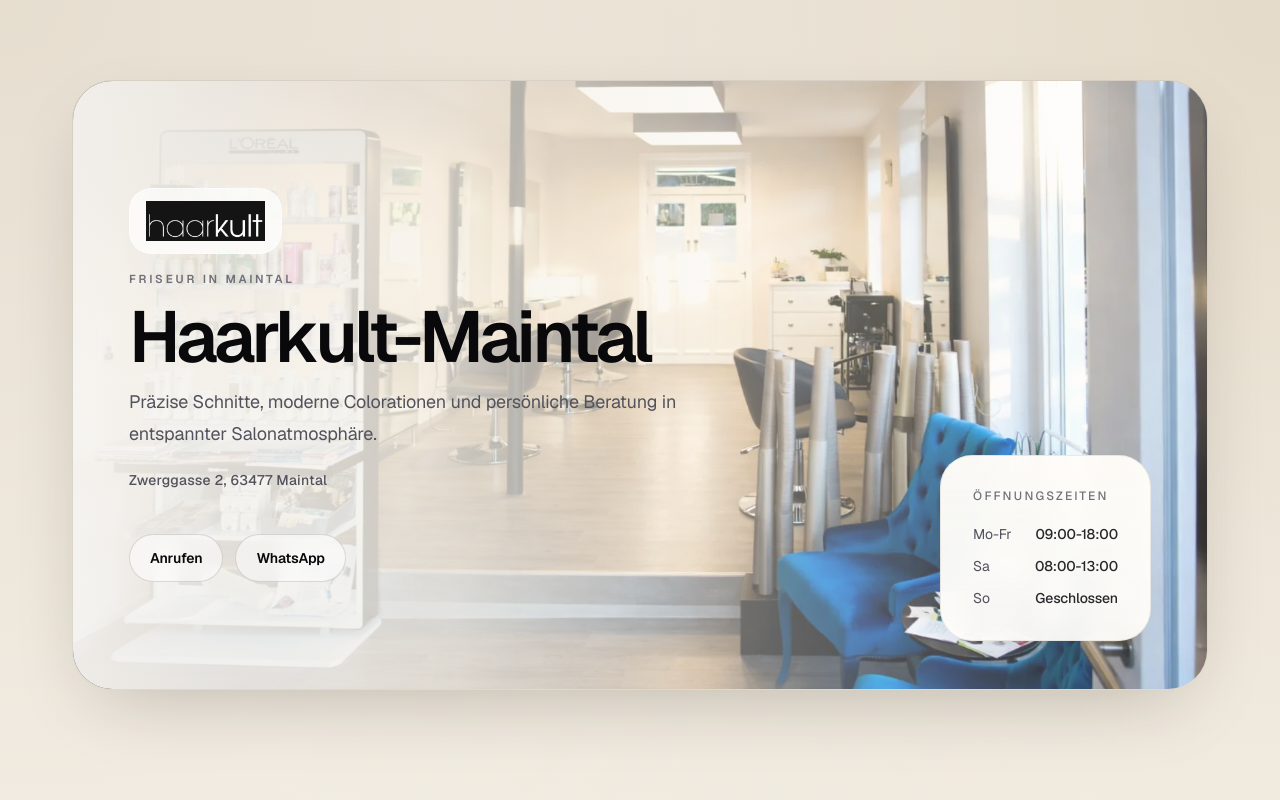
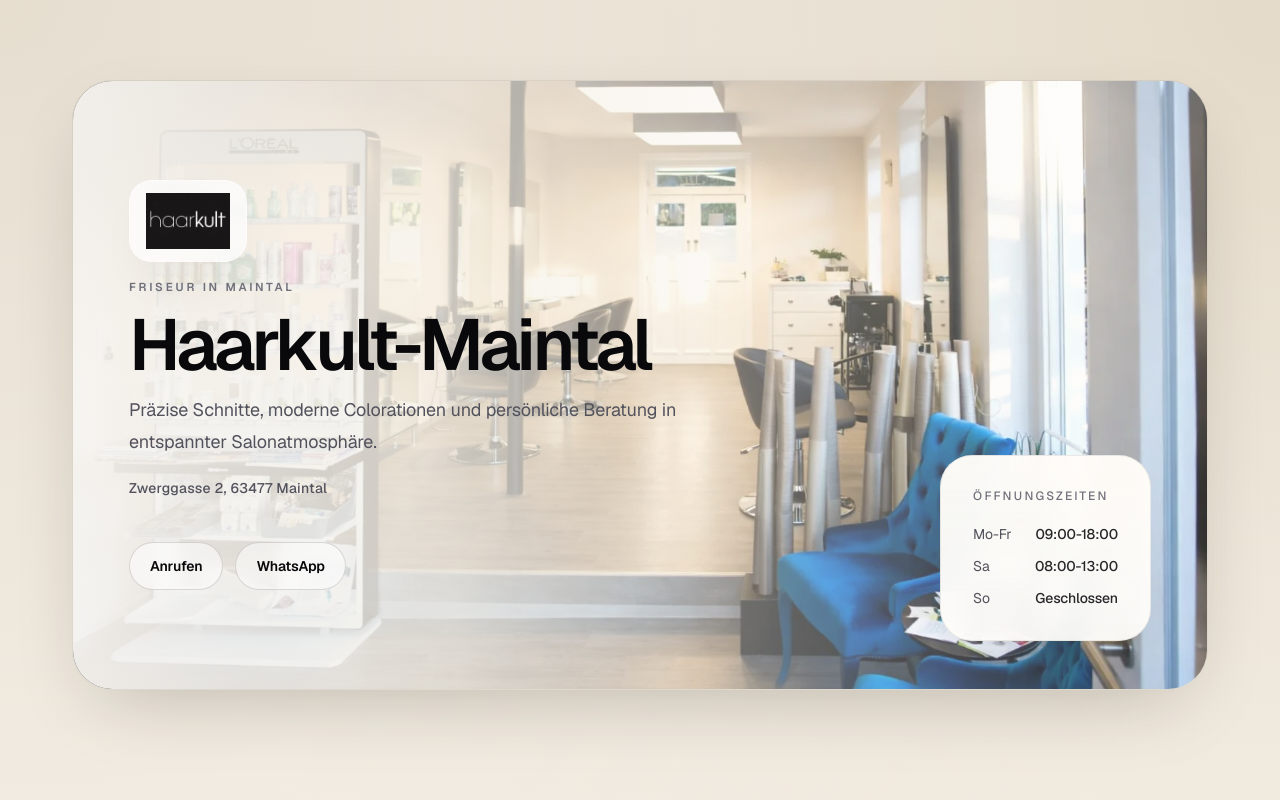
Before and after one commit to thomassge/haarkult, a Next.js app: page / in a window 1280 px wide. Shown: the top 800 px of the page. Built offline with nearby package versions, Linux system fonts and the light colour scheme.

Commit message:
feat: use updated hero logo asset

```diff
--- a/components/blocks/hero.tsx
+++ b/components/blocks/hero.tsx
@@ -73,9 +73,9 @@ export function Hero({
                     <Image
                       src={logo.src}
                       alt={logo.alt}
-                      width={160}
-                      height={56}
-                      className="h-9 w-auto object-contain sm:h-10"
+                      width={220}
+                      height={147}
+                      className="h-12 w-auto object-contain sm:h-14"
                       priority
                     />
                   </div>
--- a/content/site.ts
+++ b/content/site.ts
@@ -49,7 +49,7 @@ export const site: SiteConfig = {
     city: "Maintal",
     country: "Deutschland",
     logo: {
-      src: "/brand/haarkult-logo.png",
+      src: "/brand/haarkult-logo.webp",
       alt: "Logo von Haarkult-Maintal",
     },
     heroImage: {
```
Also changed, not shown: public/brand/haarkult-logo.png, public/brand/haarkult-logo.webp (added).
